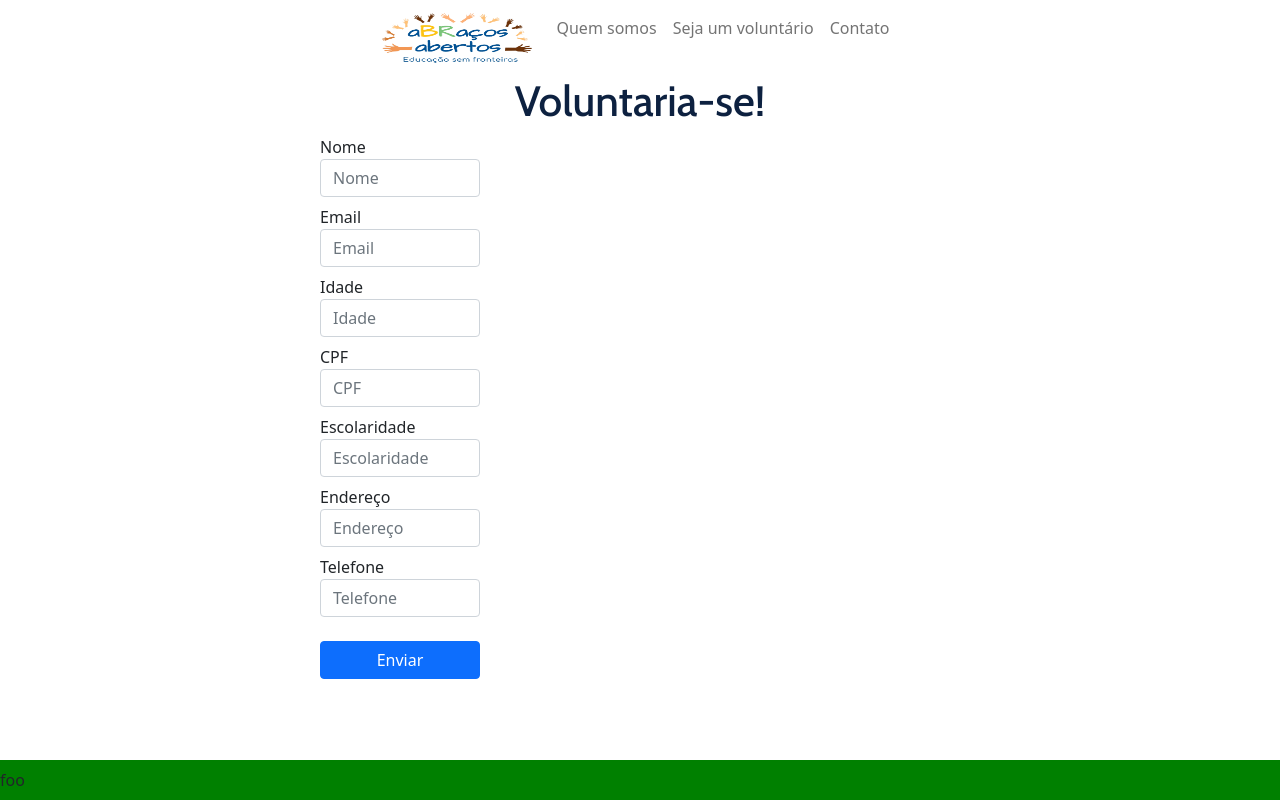
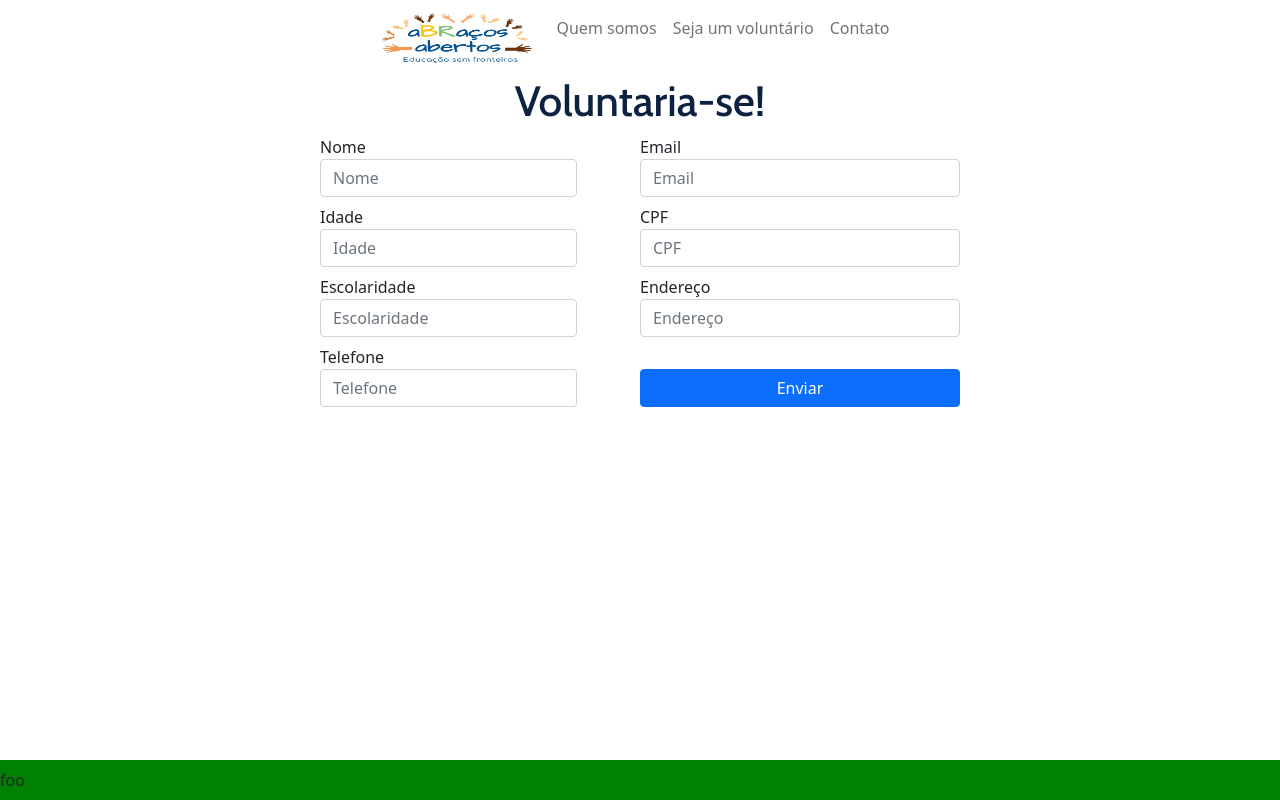
Before and after one commit to luismomm2110/abracos-abertos, a React (Create React App) app in the folder client/: page /volunteer in a window 1280 px wide. Built offline with nearby package versions, Linux system fonts and the light colour scheme.

Commit message:
formulario dividido em grid

```diff
--- a/client/src/pages.js
+++ b/client/src/pages.js
@@ -33,9 +33,5 @@ export function Contact() {
 }
 
 export function Volunteer() {
-  return (
-    <div>
-      <h1>[Volunteer]</h1>
-    </div>
-  );
+  return <h1>[Volunteer]</h1>;
 }
--- a/client/src/pages/Volunteer/index.js
+++ b/client/src/pages/Volunteer/index.js
@@ -31,8 +31,8 @@ export default function Volunteer() {
     <div className="volunteerContainer">
       <h1>Voluntaria-se!</h1>
       <form className="volunteerForm">
-        <div class="form-row">
-          <div class="form-group col-md-3">
+        <div className="formRow">
+          <div class="form-group">
             <label for="inputName">Nome</label>
             <input
               type="name"
@@ -43,7 +43,7 @@ export default function Volunteer() {
               onChange={handleSubmit}
             />
           </div>
-          <div class="form-group col-md-3">
+          <div class="form-group col-md-6">
             <label for="inputEmail">Email</label>
             <input
               type="email"
@@ -54,7 +54,9 @@ export default function Volunteer() {
               onChange={handleSubmit}
             />
           </div>
-          <div class="form-group col-md-3">
+        </div>
+        <div className="formRow">
+          <div class="form-group">
             <label for="inputAge">Idade</label>
             <input
               type="age"
@@ -65,7 +67,7 @@ export default function Volunteer() {
               onChange={handleSubmit}
             />
           </div>
-          <div class="form-group col-md-3">
+          <div class="form-group col-md-6 ">
             <label for="inputCPF">CPF</label>
             <input
               type="cpf"
@@ -76,7 +78,9 @@ export default function Volunteer() {
               onChange={handleSubmit}
             />
           </div>
-          <div class="form-group col-md-3">
+        </div>
+        <div className="formRow">
+          <div class="form-group">
             <label for="inputEducationalLevel">Escolaridade</label>
             <input
               type="educationalLevel"
@@ -87,7 +91,7 @@ export default function Volunteer() {
               onChange={handleSubmit}
             />
           </div>
-          <div class="form-group col-md-3">
+          <div class="form-group col-md-6">
             <label for="inputAddress">Endereço</label>
             <input
               type="address"
@@ -98,7 +102,9 @@ export default function Volunteer() {
               onChange={handleSubmit}
             />
           </div>
-          <div class="form-group col-md-3">
+        </div>
+        <div className="formRow">
+          <div class="form-group">
             <label for="inputPhone">Telefone</label>
             <input
               type="phone"
@@ -109,15 +115,14 @@ export default function Volunteer() {
               onChange={handleSubmit}
             />
           </div>
+          <button
+            type="submit"
+            class="btn btn-primary col-md-6"
+            onClick={handleSubmit}
+          >
+            Enviar
+          </button>
         </div>
-
-        <button
-          type="submit"
-          class="btn btn-primary col-md-3"
-          onClick={handleSubmit}
-        >
-          Enviar
-        </button>
       </form>
     </div>
   );
--- a/client/src/pages/Volunteer/styles.css
+++ b/client/src/pages/Volunteer/styles.css
@@ -2,14 +2,20 @@ div.volunteerContainer {
   display: flex;
   flex-direction: column;
   align-items: center;
-  height: 80vh;
-  overflow: auto;
 }
 
 .volunteerContainer h1 {
   color: #0d2140;
   font-size: 2.65rem;
   font-family: 'Cabin';
+}
+
+div.formRow {
+  display: flex;
+  flex-direction: row;
+  align-items: center;
+  justify-content: space-between;
+  flex-wrap: wrap;
 }
 
 div.volunteerContainer::-webkit-scrollbar {
@@ -30,7 +36,6 @@ div.volunteerContainer::-webkit-scrollbar-thumb:hover {
 
 form.volunteerForm {
   width: 50vw;
-  flex-direction: column;
 }
 
 form.volunteerForm input {
@@ -39,4 +44,5 @@ form.volunteerForm input {
 
 form.volunteerForm .btn.btn-primary {
   margin-top: 1rem;
+  height: 50%;
 }
```
Also changed, not shown: 1 other file (tests, documents, lock files or other folders).
